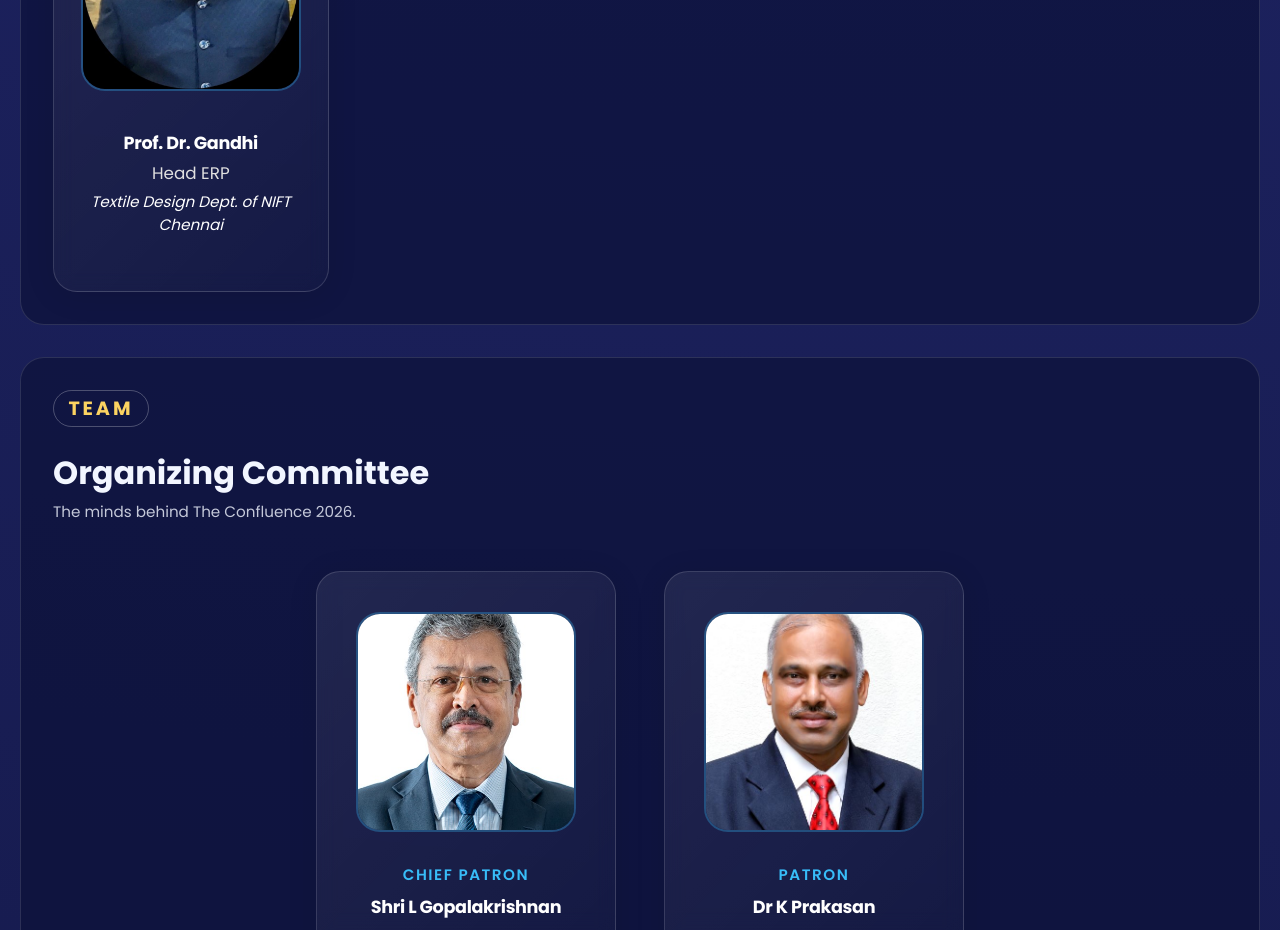
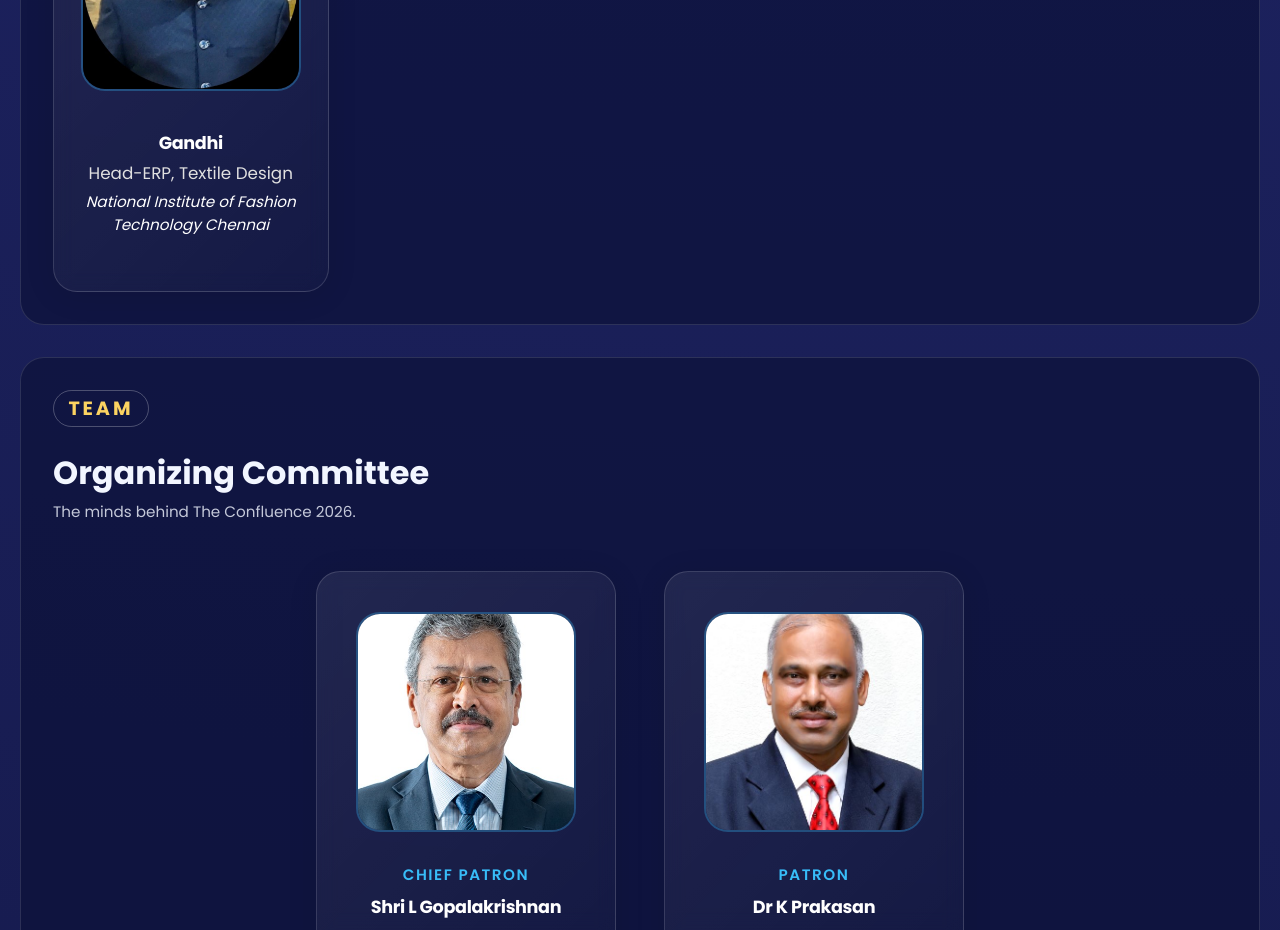
Before and after one commit to Rajeev260806/confluence_new, a React (Vite) app: page / in a window 1280 px wide. Shown: the part 7420-8350 px from the top of the page. Built offline with nearby package versions, Linux system fonts and the light colour scheme.

Commit message:
Update advisory board member details for clarity and consistency

```diff
--- a/src/App.jsx
+++ b/src/App.jsx
@@ -216,9 +216,9 @@ const advisoryBoard = [
     image: adv8,
   },
   {
-    name: 'Prof. Dr. Gandhi',
-    designation: 'Head ERP',
-    company: ' Textile Design Dept. of NIFT Chennai',
+    name: 'Gandhi',
+    designation: 'Head-ERP, Textile Design',
+    company: 'National Institute of Fashion Technology Chennai',
     image: adv9,
   },
 ]
```
